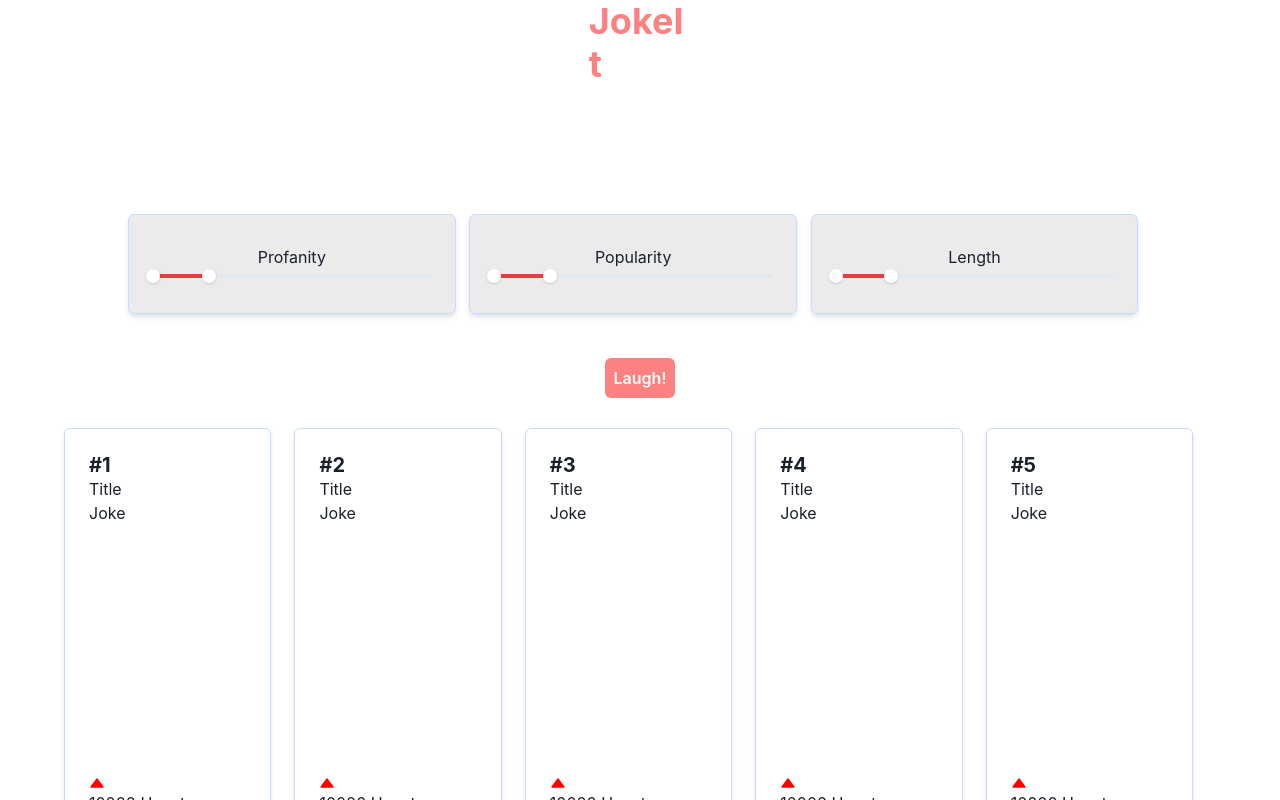
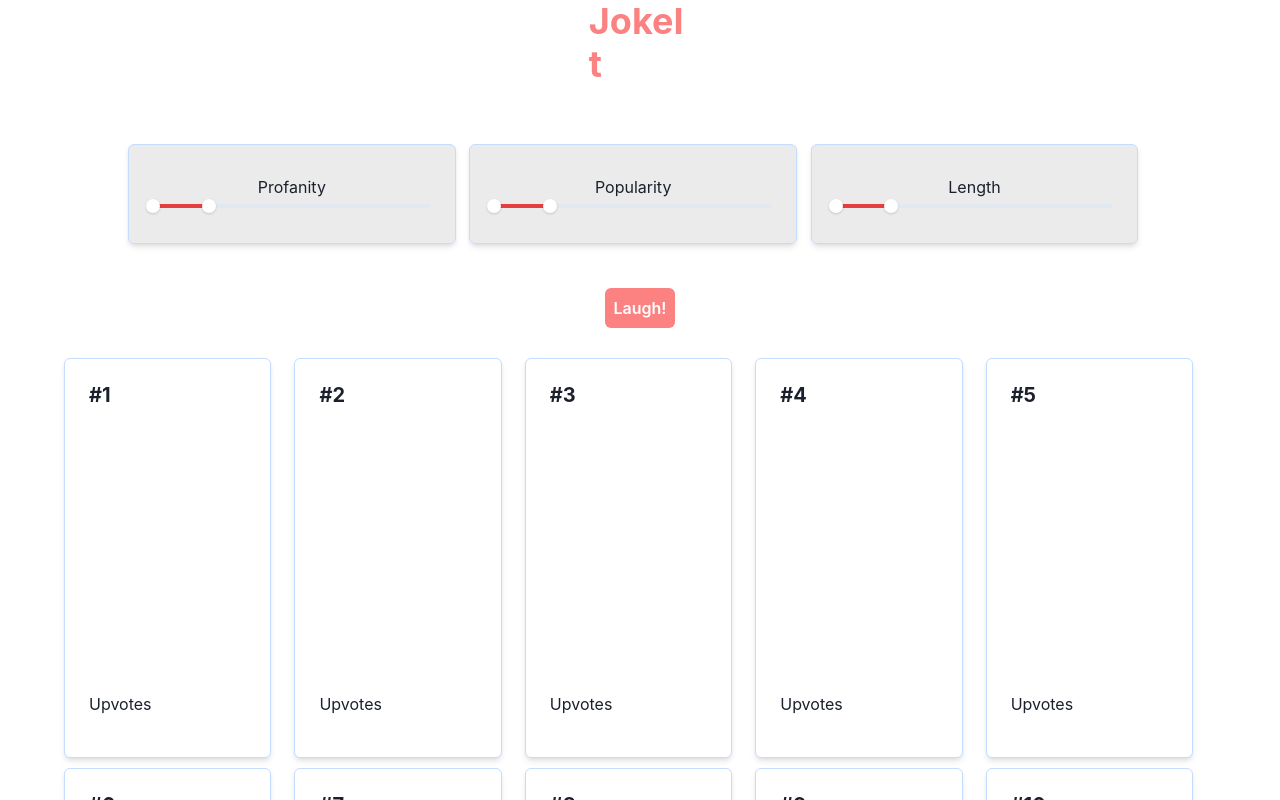
Before and after one commit to evanhadam/jokeGenerator, a React (Create React App) app in the folder joke-it/: page / in a window 1280 px wide. Shown: the top 800 px of the page. Built offline with nearby package versions, Linux system fonts and the light colour scheme.

Commit message:
clear original elements in cards

```diff
--- a/joke-it/package.json
+++ b/joke-it/package.json
@@ -1,6 +1,7 @@
 {
   "name": "joke-it",
   "version": "0.1.0",
+  "proxy": "http://127.0.0.1:5000/",
   "private": true,
   "dependencies": {
     "@chakra-ui/icons": "^2.0.18",
--- a/joke-it/src/App.js
+++ b/joke-it/src/App.js
@@ -1,7 +1,5 @@
-import logo from './logo.svg';
 import './App.css';
 import { ChakraProvider, Heading, Button, useColorModeValue, useControllableState } from '@chakra-ui/react'
-import SlideBox from './components/SlideBox';
 import JokePanel from './components/JokePanel';
 
 function App() {
--- a/joke-it/src/components/JokePanel.js
+++ b/joke-it/src/components/JokePanel.js
@@ -2,83 +2,91 @@ import { Flex, Spacer, Text, useMediaQuery, Heading, RangeSlider, RangeSliderTra
 import { Icon } from '@chakra-ui/react';
 import React from 'react';
 import { useState } from 'react';
-import SlideBox from './SlideBox.js'
 import axios from 'axios';
 import { TriangleUpIcon } from '@chakra-ui/icons';
 
 const JokePanel = () => {
   const [isLargerThanMD] = useMediaQuery('(min-width: 48em)');
-  const [sliderValue, setSliderValue] = useState([0, 100]);
   const sliderVals = [0, 20, 0, 20, 0, 20];
+  // constant strture based on GeeksForGeeks link here: https://www.geeksforgeeks.org/how-to-connect-reactjs-with-flask-api/
+  const [data, setdata] = useState({
+    jokes: [
+      {
+        id: '#1',
+        title: '',
+        text: '',
+        upvotes: ''
+      },
+      {
+        id: '#2',
+        title: '',
+        text: '',
+        upvotes: ''
+      },
+      {
+        id: '#3',
+        title: '',
+        text: '',
+        upvotes: ''
+      },
+      {
+          id: '#4',
+          title: '',
+          text: '',
+          upvotes: ''
+      },
+      {
+          id: '#5',
+          title: '',
+          text: '',
+          upvotes: ''
+      },
+      {
+          id: '#6',
+          title: '',
+          text: '',
+          upvotes: '0'
+      },
+      {
+          id: '#7',
+          title: '',
+          text: '',
+          upvotes: ''
+      },
+      {
+          id: '#8',
+          title: '',
+          text: '',
+          upvotes: ''
+      },
+      {
+            id: '#9',
+            title: '',
+            text: '',
+            upvotes: ''
+      },
+      {
+            id: '#10',
+            title: '',
+            text: '',
+            upvotes: ''
+      },
+    ]
+});
 
   const slideArray = [
     {
       id: 0,
       text: 'Profanity',
-      val: [0,0]
     },
     {
       id: 1,
       text: 'Popularity',
-      val: [0,0]
     },
     {
       id: 2,
       text: 'Length',
-      val: [0,0]
     }];
-  const array = [
-    {
-      id: '#1',
-      title: 'Title',
-      text: 'Joke'
-    },
-    {
-      id: '#2',
-      title: 'Title',
-      text: 'Joke'
-    },
-    {
-      id: '#3',
-      title: 'Title',
-      text: 'Joke'
-    },
-    {
-        id: '#4',
-        title: 'Title',
-        text: 'Joke'
-    },
-    {
-        id: '#5',
-        title: 'Title',
-        text: 'Joke'
-    },
-    {
-        id: '#6',
-        title: 'Title',
-        text: 'Joke'
-    },
-    {
-        id: '#7',
-        title: 'Title',
-        text: 'Joke'
-    },
-    {
-        id: '#8',
-        title: 'Title',
-        text: 'Joke'
-    },
-    {
-          id: '#9',
-          title: 'Title',
-          text: 'Joke'
-    },
-    {
-          id: '#10',
-          title: 'Title',
-          text: 'Joke'
-    },
-  ];
 
   const handleSliderChange = (value, sliderID) => {
     sliderVals[sliderID*2] = value[0];
@@ -142,6 +150,7 @@ const JokePanel = () => {
             flexDirection="column"
             textAlign="center"
             mb='0'
+            marginTop='-70px'
             border="1px solid #C4DDFF"
           >
             <Text>{arr.text}</Text>
@@ -159,9 +168,10 @@ const JokePanel = () => {
       ))}
     </Flex>
       <Button marginX={"47%"} marginTop={'-20px'} marginBottom={'20px'} backgroundColor={"red.300"} _hover={{bg: "red.700"}} _click={{bg: "red.700"}} color={"white"} onClick={() => makePostRequest('http://127.0.0.1:5000/test', sliderVals)}>Laugh!</Button>
-      {array.map((arr) => (
+      {data.jokes.map((arr) => (
         <>
           <Flex
+            id="card"
             height="400px"
             marginY="10px"
             bg="white"
@@ -178,9 +188,9 @@ const JokePanel = () => {
           >
             <Heading as='h4' size='md' fontWeight={'bold'}>{arr.id}</Heading>
             <Text>{arr.title}</Text>
-            <Text marginBottom={'250px'}>{arr.text}</Text>
-            <TriangleUpIcon color="red">Upvotes</TriangleUpIcon>
-            <Text>10000 Upvotes</Text>
+            <Text marginBottom={'285px'}>{arr.text}</Text>
+            <Text>Upvotes</Text>
+            <Text>{arr.upvotes}</Text>
           </Flex>
 
           <Spacer />
--- a/joke-it/src/components/SlideBox.js
+++ /dev/null
@@ -1,78 +0,0 @@
-import { Flex, Spacer, Text, useMediaQuery, RangeSlider, RangeSliderTrack, RangeSliderFilledTrack, RangeSliderThumb, onChangeEnd } from '@chakra-ui/react';
-import { useState } from 'react';
-import { Icon } from '@chakra-ui/react';
-import { FaTools, FaHandshake, FaStar } from 'react-icons/fa';
-import React from 'react';
-
-const SlideBox = () => {
-  const [isLargerThanMD] = useMediaQuery('(min-width: 48em)');
-  const [sliderName, setSliderName] = '';
-  const [sliderValue, setSliderValue] = useState([0, 100]);
-
-  const handleSliderChange = (value) => {
-    setSliderValue(value);
-    console.log(sliderValue);
-  }
-
-  const array = [
-    {
-      id: 1,
-      text: 'Profanity',
-      val: [0,0]
-    },
-    {
-      id: 2,
-      text: 'Popularity',
-      val: [0,0]
-    },
-    {
-      id: 3,
-      text: 'Length',
-      val: [0,0]
-    },
-  ];
-  return (
-    <Flex
-      minH="10vh"
-      alignItems="center"
-      justifyContent="space-between"
-      w="full"
-      py="16"
-      px={isLargerThanMD ? '16' : '6'}
-      flexWrap="wrap"
-      flexDirection={isLargerThanMD ? 'row' : 'column'}
-    >
-      {array.map((arr) => (
-        <>
-          <Flex
-            height="100px"
-            bg="blackAlpha.200"
-            width={isLargerThanMD ? '32%' : 'full'}
-            shadow="md"
-            p="6"
-            alignItems="center"
-            justifyContent="center"
-            borderRadius="md"
-            flexDirection="column"
-            textAlign="center"
-            mb='0'
-            border="1px solid #C4DDFF"
-          >
-            <Text>{arr.text}</Text>
-            <RangeSlider colorScheme='red' aria-label={['min' + arr.id, 'max' + arr.id]} defaultValue={[0, 20]} onChange={(val) => handleSliderChange(val)}>
-                <RangeSliderTrack>
-                    <RangeSliderFilledTrack />
-                </RangeSliderTrack>
-                <RangeSliderThumb index={0} />
-                <RangeSliderThumb index={1} />
-            </RangeSlider>
-          </Flex>
-
-          <Spacer />
-        </>
-      ))}
-    </Flex>
-  );
-};
-
-export default SlideBox;
```
Also changed, not shown: 1 other file (tests, documents, lock files or other folders).
